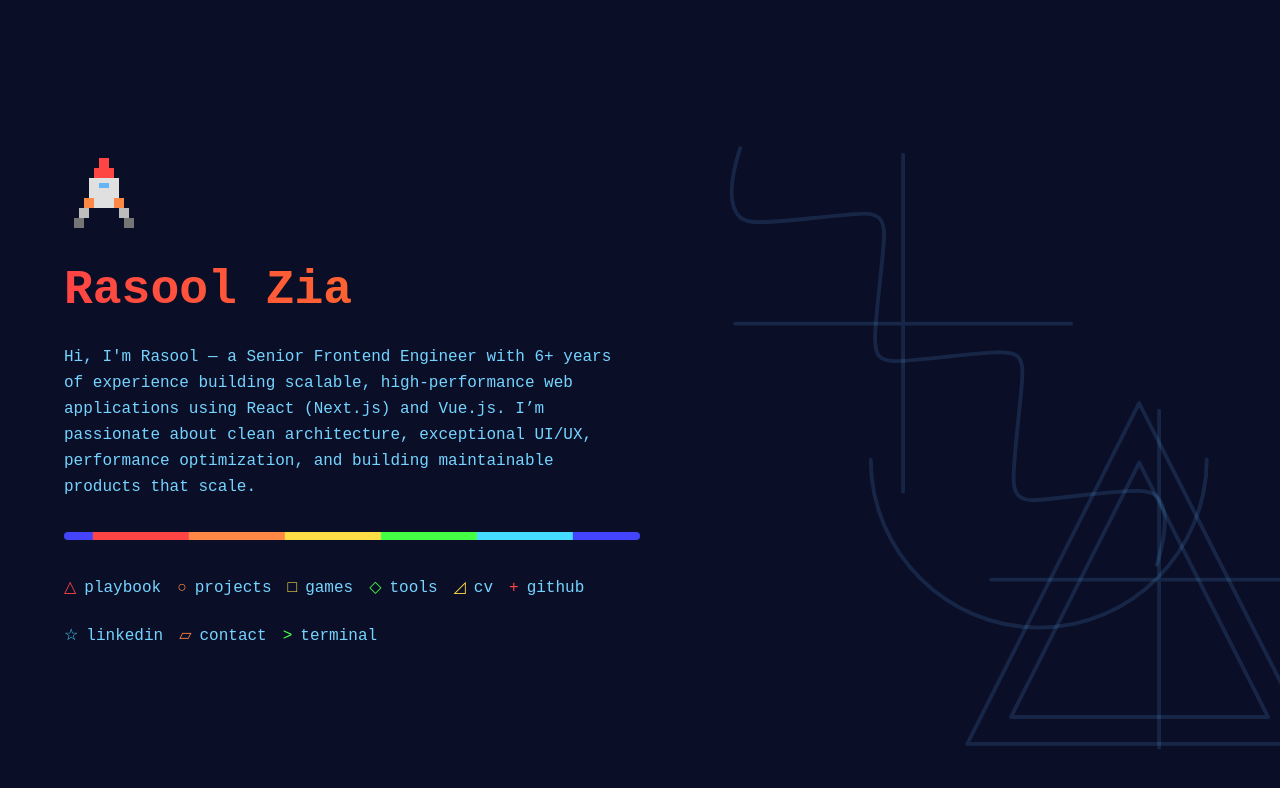
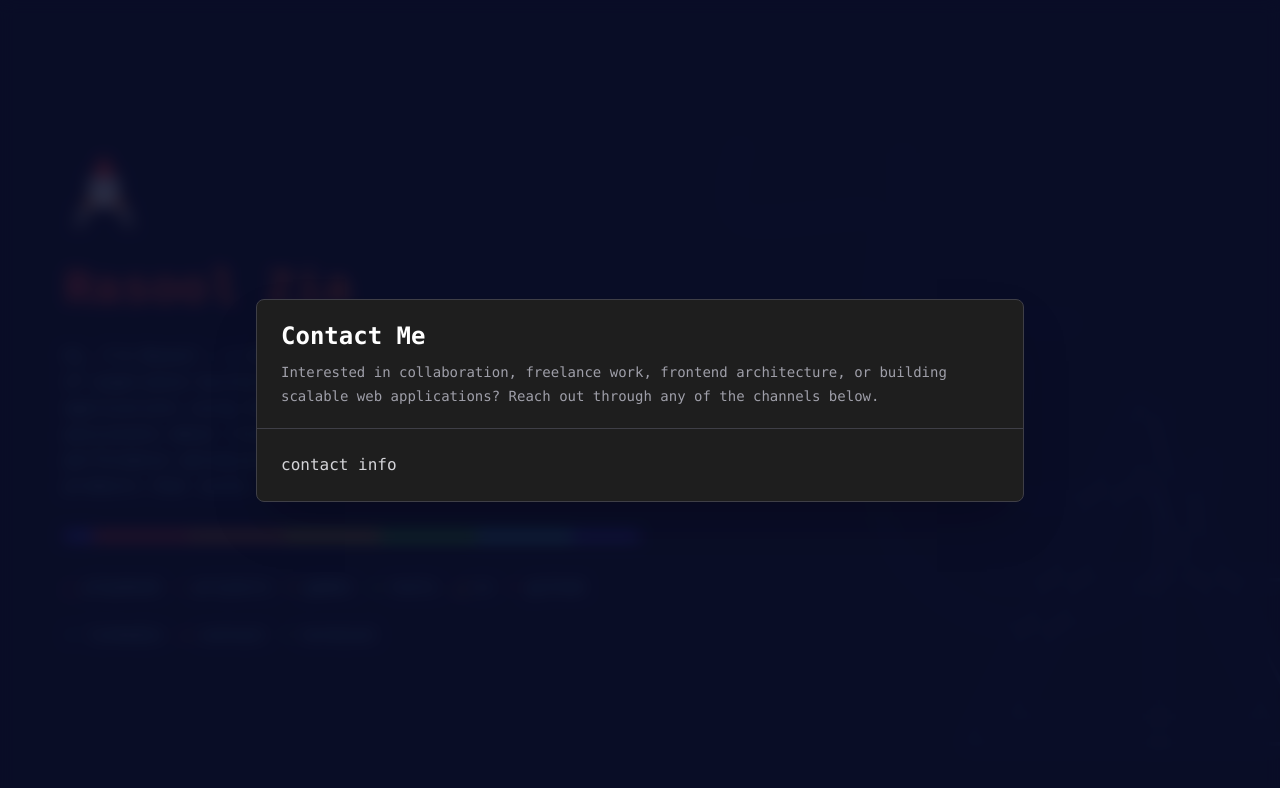
Before and after one commit to rasoolzia/mrzd-portfolio, a React (Vite) app: page / in a window 1280 px wide. Both pictures are taken after a click on the button "contact". Shown: the top 788 px of the page. Built offline with nearby package versions, Linux system fonts and the light colour scheme; no server answers.

Commit message:
feat: install lucide-react and create contact modal component

```diff
--- a/package.json
+++ b/package.json
@@ -12,6 +12,7 @@
   "dependencies": {
     "@tailwindcss/vite": "^4.3.0",
     "clsx": "^2.1.1",
+    "lucide-react": "^0.542.0",
     "react": "^19.2.6",
     "react-dom": "^19.2.6",
     "tailwind-merge": "^3.6.0",
--- /dev/null
+++ b/src/components/contact/ContactModal.tsx
@@ -0,0 +1,31 @@
+import { cn } from '@/lib/cn';
+
+type Props = {
+   className?: string;
+};
+
+export default function ContactModal({ className }: Props) {
+   return (
+      <div
+         className={cn(
+            'w-full max-w-4xl overflow-hidden rounded-lg border border-zinc-700 bg-[#1e1e1e] shadow-2xl',
+            className,
+         )}
+      >
+         {/* Header */}
+         <div className="border-b border-zinc-700 px-6 py-5">
+            <h2 className="text-2xl font-semibold text-white">Contact Me</h2>
+
+            <p className="mt-2 text-sm leading-6 text-zinc-400">
+               Interested in collaboration, freelance work, frontend
+               architecture, or building scalable web applications? Reach out
+               through any of the channels below.
+            </p>
+         </div>
+
+         <div className="grid grid-cols-1 gap-8 p-6 lg:grid-cols-2">
+            contact info
+         </div>
+      </div>
+   );
+}
--- a/src/pages/Home.tsx
+++ b/src/pages/Home.tsx
@@ -1,4 +1,5 @@
 import Modal from '@/components/common/Modal';
+import ContactModal from '@/components/contact/ContactModal';
 import Portfolio from '@/components/portfolio/Portfolio';
 import Terminal from '@/components/terminal/Terminal';
 import { useModal } from '@/context/modal/ModalContext';
@@ -23,19 +24,13 @@
             open={activeModal === 'terminal'}
             onClose={closeModal}
             closeOnOutsideClick={false}
-            closeOnEscape={false}
          >
             <Terminal />
          </Modal>
 
-         {/*
-         <Modal
-            open={activeModal === 'contact'}
-            onClose={closeModal}
-         >
+         <Modal open={activeModal === 'contact'} onClose={closeModal}>
             <ContactModal />
          </Modal>
-         */}
       </main>
    );
 }
```
Also changed, not shown: 1 other file (tests, documents, lock files or other folders).
